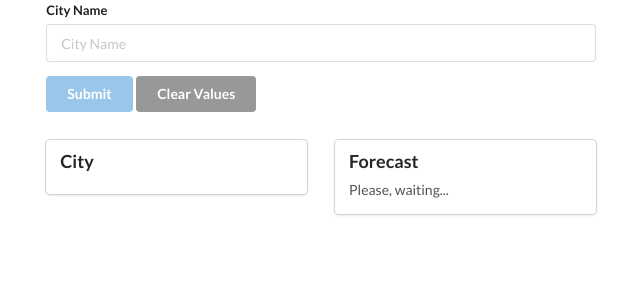
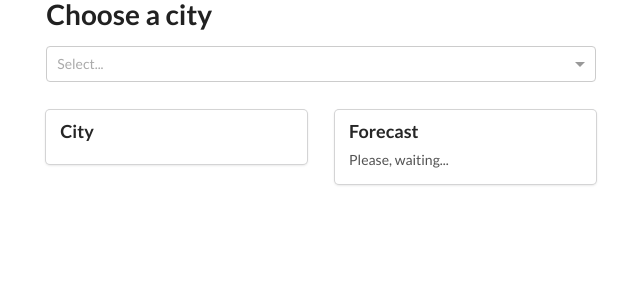
Before and after one commit to chemaxa/redux-weather, a React (Create React App) app: page / in a window 1280 px wide. Shown: the top 300 px of the page, without its empty margins (319-959 px from the left). Built offline with nearby package versions, Linux system fonts and the light colour scheme; no server answers.

Commit message:
form - removed redux-form, added react-select

```diff
--- a/package.json
+++ b/package.json
@@ -9,7 +9,6 @@
     "react-redux": "^5.0.3",
     "react-select": "^1.0.0-rc.3",
     "redux": "^3.6.0",
-    "redux-form": "^6.6.0",
     "redux-thunk": "^2.2.0",
     "semantic-ui-css": "^2.2.9"
   },
--- a/src/actions/form.js
+++ /dev/null
@@ -1,36 +0,0 @@
-import {
-    HANDLE_SUBMIT,
-    ON_CHANGE
-} from '../constants/form'
-import fetchJsonp from 'fetch-jsonp'
-
-export function handleSubmit(data) {
-    console.log('Submitted data:', data);
-    return {
-        type: HANDLE_SUBMIT,
-        payload: {
-            data
-        }
-    }
-}
-
-export function onChange({cityName}) {
-    if(!cityName)return;
-    console.log('Changed data:', cityName);
-    let url = `http://autocompletecity.geobytes.com/AutoCompleteCity?q=${cityName}`;
-
-    fetchJsonp(url)
-        .then((res) => {
-            return res.json();
-        })
-        .then((list) => {
-            console.log('cityList: ', list);
-        })
-
-    return {
-        type: ON_CHANGE,
-        payload: {
-            cityName
-        }
-    }
-}
--- /dev/null
+++ b/src/actions/select.js
@@ -0,0 +1,45 @@
+import {
+    ON_CHANGE,
+    ON_INPUT
+} from '../constants/select'
+import fetchJsonp from 'fetch-jsonp'
+
+export function onChange(data) {
+    console.log('Submitted data:', data);
+    return {
+        type: ON_CHANGE,
+        payload: {
+            value: data ? data.value : ''
+        }
+    }
+}
+
+export function onInput(input, callback) {
+    return (dispatch) => {
+        console.log('Changed data:', input);
+        if (!input) { callback(); return; }
+        let url = `http://autocompletecity.geobytes.com/AutoCompleteCity?q=${input}`;
+        fetchJsonp(url)
+            .then((res) => {
+                return res.json();
+            })
+            .then((list) => {
+                console.log('cityList: ', list);
+                let options = list.map(
+                    (city) => ({
+                        value: city,
+                        label: city
+                    })
+                );
+                callback(null, {
+                    options
+                })
+                dispatch({
+                    type: ON_INPUT,
+                    payload: {
+                        options
+                    }
+                })
+            })
+    }
+}
--- a/src/components/form.js
+++ /dev/null
@@ -1,22 +0,0 @@
-import React from 'react'
-import { Field, reduxForm } from 'redux-form'
-import {onChange} from './../actions/form'
-
-const CityForm = (props) => {
-  const { handleSubmit, pristine, reset, submitting } = props;
-  return (
-    <form onSubmit={handleSubmit} className="ui form">
-      <div className="field">
-        <label>City Name</label>
-        <Field name="cityName" component="input" type="text" placeholder="City Name" />
-      </div>
-      <button type="submit" className="ui button primary" disabled={pristine || submitting}>Submit</button>
-      <button type="button" className="ui button secondary" disabled={pristine || submitting} onClick={reset}>Clear Values</button>
-    </form>
-  )
-}
-
-export default reduxForm({
-  form: 'city',  // a unique identifier for this form,
-  validate:onChange
-})(CityForm)
--- a/src/constants/form.js
+++ /dev/null
@@ -1,2 +0,0 @@
-export const HANDLE_SUBMIT = 'HANDLE_SUBMIT'
-export const ON_CHANGE = 'ON_CHANGE'
--- /dev/null
+++ b/src/constants/select.js
@@ -0,0 +1,2 @@
+export const ON_CHANGE = 'ON_CHANGE'
+export const ON_INPUT = 'ON_INPUT'
--- a/src/containers/App.js
+++ b/src/containers/App.js
@@ -1,12 +1,12 @@
 import React, { Component } from 'react'
 import { connect } from 'react-redux'
 import { bindActionCreators } from 'redux'
-import CityList from '../components/cityList';
-import Forecast from '../components/forecast';
-import CityForm from '../components/form';
-import * as cityActions from '../actions/cityList';
-import * as forecastActions from '../actions/forecast';
-import * as formActions from './../actions/form'
+import CityList from '../components/cityList'
+import Forecast from '../components/forecast'
+import * as cityActions from '../actions/cityList'
+import * as forecastActions from '../actions/forecast'
+import * as selectActions from '../actions/select'
+import Select from 'react-select'
 
 class App extends Component {
 
@@ -17,9 +17,15 @@ class App extends Component {
 
   render() {
     return (
+
       <div className="ui centered stackable grid container">
         <div className="eight wide column">
-          <CityForm onSubmit={this.props.formActions.handleSubmit} />
+          <h1 className="ui header">Choose a city</h1>
+          <Select.Async
+            value={this.props.select.value}
+            onChange={(data) => { console.log(data); this.props.selectActions.onChange(data) }}
+            loadOptions={(input, callback) => { this.props.selectActions.onInput(input, callback) }}
+          />
         </div>
         <div className="four column centered row">
           <div className="column">
@@ -33,17 +39,19 @@ class App extends Component {
     );
   }
 }
+
 const mapDispatchToProps = (dispatch) => {
   return {
     cityActions: bindActionCreators(cityActions, dispatch),
     forecastActions: bindActionCreators(forecastActions, dispatch),
-    formActions: bindActionCreators(formActions, dispatch)
+    selectActions: bindActionCreators(selectActions, dispatch)
   }
 }
 const mapStateToProps = (state) => {
   return {
     cityList: state.cityList,
-    forecast: state.forecast
+    forecast: state.forecast,
+    select: state.select
   }
 }
 export default connect(mapStateToProps, mapDispatchToProps)(App);
--- a/src/index.js
+++ b/src/index.js
@@ -6,7 +6,9 @@ import { Provider } from 'react-redux'
 import storageApi from './api/storage'
 import { KEY } from './constants/api'
 
-import 'semantic-ui-css/semantic.min.css';
+import 'semantic-ui-css/semantic.min.css' // semantic ui css
+import 'react-select/dist/react-select.css' // react select css
+
 // eslint-disable-next-line
 const persistedState = storageApi.getState(KEY);
 const store = configureStore();
--- a/src/reducers/index.js
+++ b/src/reducers/index.js
@@ -1,10 +1,10 @@
 import { combineReducers } from 'redux'
 import cityList from './cityList'
 import forecast from './forecast'
-import { reducer as form } from 'redux-form'
+import select from './select'
 
 export default combineReducers({
   cityList,
   forecast,
-  form
+  select
 })
--- /dev/null
+++ b/src/reducers/select.js
@@ -0,0 +1,19 @@
+import {
+    ON_INPUT,
+    ON_CHANGE
+} from '../constants/select'
+
+const initialState = {
+    isPending: false
+};
+
+export default function select(state = initialState, action) {
+    switch (action.type) {
+        case ON_INPUT:
+            return { ...state, options: action.payload.options, isPending: true };
+        case ON_CHANGE:
+            return { ...state, options: action.payload.options, value:action.payload.value, isPending: false };
+        default:
+            return state
+    }
+}
--- a/src/store/configureStore.js
+++ b/src/store/configureStore.js
@@ -5,7 +5,7 @@ import thunk from 'redux-thunk'
 const initState = {
   "cityList": {},
   "forecast": {},
-  "form":{}
+  "select":{}
 };
  const composeEnhancers = window.__REDUX_DEVTOOLS_EXTENSION_COMPOSE__ || compose;
 
```
